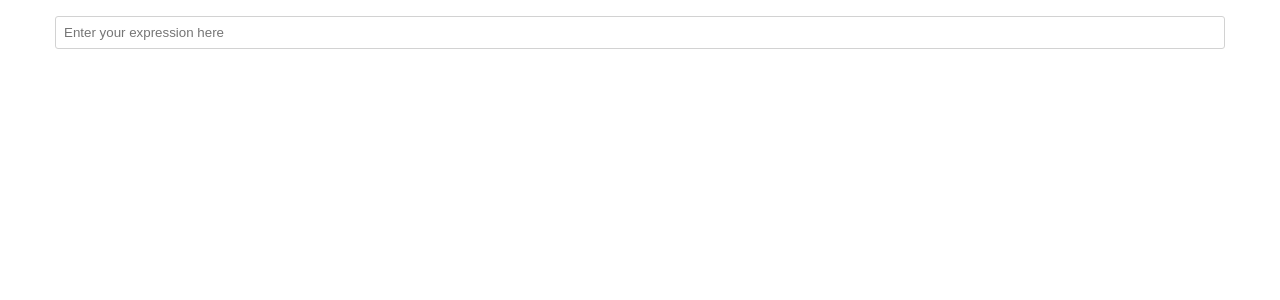
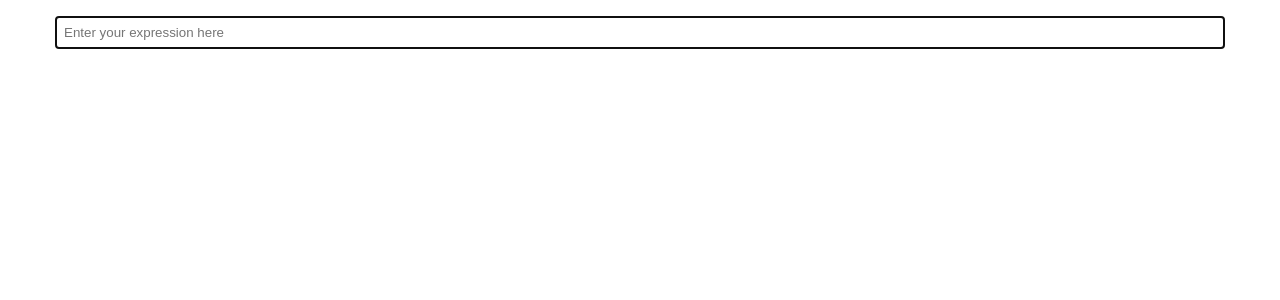
Before and after one commit to Jaded-Encoding-Thaumaturgy/expr101, a React (Create React App) app: page / in a window 1280 px wide. Shown: the top 300 px of the page. Built offline with nearby package versions, Linux system fonts and the light colour scheme.

Commit message:
Autofocus

```diff
--- a/src/App.tsx
+++ b/src/App.tsx
@@ -171,7 +171,7 @@ function App() {
 
   return (
     <div className="App">
-      <input type="text" className="expr-input" placeholder="Enter your expression here" onChange={(e) => setExpr(e.target.value)}/>
+      <input type="text" autoFocus className="expr-input" placeholder="Enter your expression here" onChange={(e) => setExpr(e.target.value)}/>
       <ExprDisplay trees={buildTrees(tokenize(expr))} />
     </div>
   );
```
